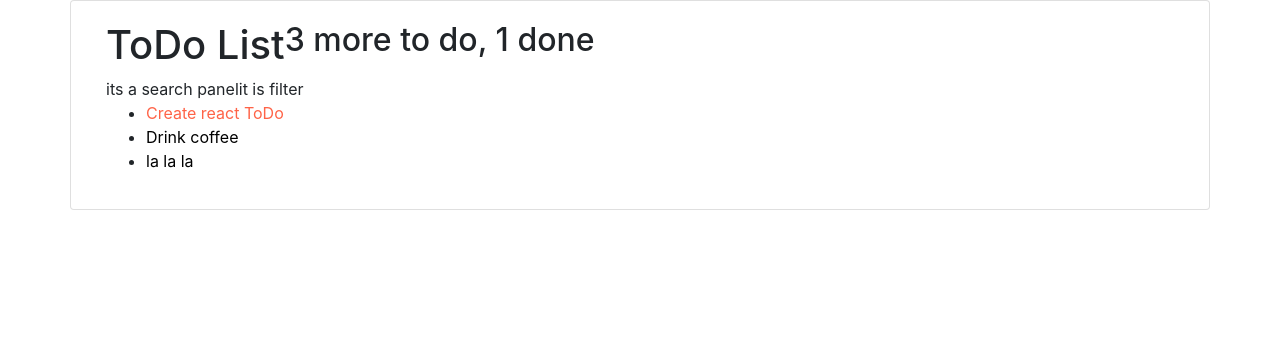
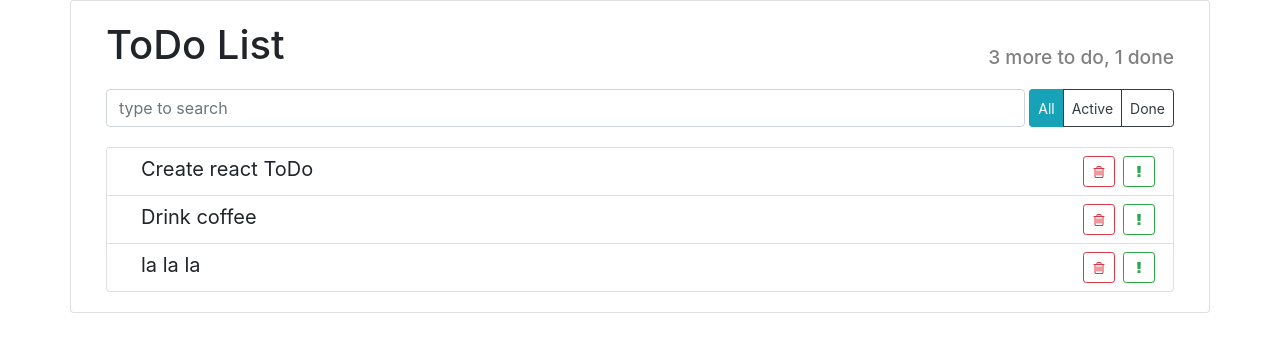
Before and after one commit to Dan-Crane/react-todo, a React (Create React App) app: page / in a window 1280 px wide. Shown: the top 352 px of the page. Built offline with nearby package versions, Linux system fonts and the light colour scheme.

Commit message:
1 delete task

```diff
--- a/src/components/app-header/app-header.css
+++ b/src/components/app-header/app-header.css
@@ -1,5 +1,6 @@
 .app-header{
 	align-items: flex-end;
+	margin-bottom: 20px;
 }
 
 .app-header h1 {
--- a/src/components/app-header/app-header.jsx
+++ b/src/components/app-header/app-header.jsx
@@ -1,5 +1,5 @@
 import React from "react";
-import './app-header'
+import './app-header.css'
 
 export const AppHeader = ({toDo, done}) => {
 	return (
--- a/src/components/app/app.css
+++ b/src/components/app/app.css
@@ -0,0 +1,3 @@
+.nav-panel{
+	margin-bottom: 20px;
+}
--- a/src/components/app/app.jsx
+++ b/src/components/app/app.jsx
@@ -1,6 +1,6 @@
-import React from "react";
+import React, {useState, useCallback} from "react";
 
-import './app'
+import './app.css'
 
 import {AppHeader} from "../app-header";
 import {ItemStatusFilter} from "../item-status-filter";
@@ -8,7 +8,7 @@ import {SearchPanel} from "../search-panel";
 import {TodoList} from "../todo-list";
 
 export const App = (props) => {
-	let todoData = [
+	let initialState = [
 		{
 			id: 1,
 			label: 'Create react ToDo',
@@ -26,15 +26,28 @@ export const App = (props) => {
 		},
 	]
 
+	const [state, setState] = useState(initialState)
+
+	const onDeleted = (id) => {
+		const newArr = state.filter(el => el.id !== id)
+
+		setState(newArr)
+	}
+
+	// const deleteItem = (id)=> useCallback(()=>{
+	// 	const newArr = state.filter(el => el.id !== id)
+	// 	setState(newArr)
+	// }, [id])
+
 	return (
 		<div className='container card'>
 			<div className='card-body'>
 				<AppHeader toDo={3} done={1}/>
-				<div className='d-flex'>
+				<div className='d-flex nav-panel'>
 					<SearchPanel/>
 					<ItemStatusFilter/>
 				</div>
-				<TodoList todoData={todoData}/>
+				<TodoList state={state} onDeleted={onDeleted}/>
 			</div>
 		</div>
 	)
--- a/src/components/item-status-filter/item-status-filter.jsx
+++ b/src/components/item-status-filter/item-status-filter.jsx
@@ -4,8 +4,10 @@ import './item-status-filter'
 
 export const ItemStatusFilter = () => {
 	return (
-		<div>
-			it is filter
+		<div className='btn-group'>
+			<button type="button" className="btn btn-sm btn-info ">All</button>
+			<button type="button" className="btn btn-sm btn-outline-dark">Active</button>
+			<button type="button" className="btn btn-sm btn-outline-dark">Done</button>
 		</div>
 	)
 }
--- a/src/components/search-panel/search-panel.css
+++ b/src/components/search-panel/search-panel.css
@@ -0,0 +1,3 @@
+.search-input {
+	margin-right: 4px;
+}
--- a/src/components/search-panel/search-panel.jsx
+++ b/src/components/search-panel/search-panel.jsx
@@ -1,9 +1,11 @@
 import React from "react";
 
-import './search-panel'
+import './search-panel.css'
 
-export const SearchPanel =()=>{
+export const SearchPanel = () => {
 	return (
-		<div>its a search panel</div>
+		<input type="text"
+					 className="form-control search-input"
+					 placeholder="type to search"/>
 	)
 }
--- a/src/components/todo-list/todo-list-item/todo-list-item.css
+++ b/src/components/todo-list/todo-list-item/todo-list-item.css
@@ -0,0 +1,24 @@
+.todo-list-item {
+	font-size: 1.25rem;
+}
+
+.todo-list-item button {
+	width: 32px;
+	margin: 4px;
+}
+
+.todo-list-item-label {
+	margin-left: 1.25rem;
+	line-height: 35px;
+	cursor: pointer;
+	user-select: none;
+}
+
+.todo-list-item.done .todo-list-item-label {
+	text-decoration: line-through;
+}
+
+.todo-list-item.important .todo-list-item-label {
+	font-weight: bold;
+	color: steelblue;
+}
--- a/src/components/todo-list/todo-list-item/todo-list-item.jsx
+++ b/src/components/todo-list/todo-list-item/todo-list-item.jsx
@@ -1,16 +1,44 @@
-import React from "react";
+import React, {useState} from "react";
 
-import './todo-list-item'
+import './todo-list-item.css'
 
-export const TodoListItem =({label, important=false})=>{
+export const TodoListItem = ({label, onDeleted}) => {
 
-	const style = {
-		color: important ? 'tomato' : 'black'
+	const [done, setDone] = useState(false)
+	const [important, setImportant] = useState(false)
+
+
+	const onLabelClick = (e) => {
+		setDone((done) => !done)
 	}
 
+	const onMarkImportant = () => {
+		setImportant((important) => !important)
+	}
+
+	let classNames = 'todo-list-item'
+	if (done) classNames += ' done'
+	if (important) classNames += ' important'
+
 	return (
-		<span style={style}>
+		<span className={classNames}>
+			<span
+				className='todo-list-item-label'
+				onClick={(e) => onLabelClick(e)}>
 			{label}
+		</span>
+
+			 <button type="button"
+							 className="btn btn-outline-success btn-sm float-right"
+							 onClick={() => onMarkImportant()}>
+        <i className="fa fa-exclamation"/>
+      </button>
+
+      <button type="button"
+							className="btn btn-outline-danger btn-sm float-right"
+							onClick={onDeleted}>
+        <i className="fa fa-trash-o"/>
+      </button>
 		</span>
 	)
 }
--- a/src/components/todo-list/todo-list.css
+++ b/src/components/todo-list/todo-list.css
@@ -0,0 +1,3 @@
+.todo-list .list-group-item {
+	padding: 4px 14px;
+}
--- a/src/components/todo-list/todo-list.jsx
+++ b/src/components/todo-list/todo-list.jsx
@@ -1,23 +1,24 @@
 import React from "react";
 
-import './todo-list'
+import './todo-list.css'
 
 import {TodoListItem} from "./todo-list-item";
 
-export const TodoList = ({todoData}) => {
+export const TodoList = ({state, onDeleted}) => {
 
-	const item = todoData.map(i => {
+	const item = state.map(i => {
 		const {id, ...itemProps} = i
 
 		return (
-			<li key={id}>
-				<TodoListItem {...itemProps}/>
+			<li className='list-group-item' key={id}>
+				<TodoListItem {...itemProps}
+											onDeleted={()=>onDeleted(id)}/>
 			</li>
 		)
 	})
 
 	return (
-		<ul>
+		<ul className='list-group todo-list'>
 			{item}
 		</ul>
 	)
```
